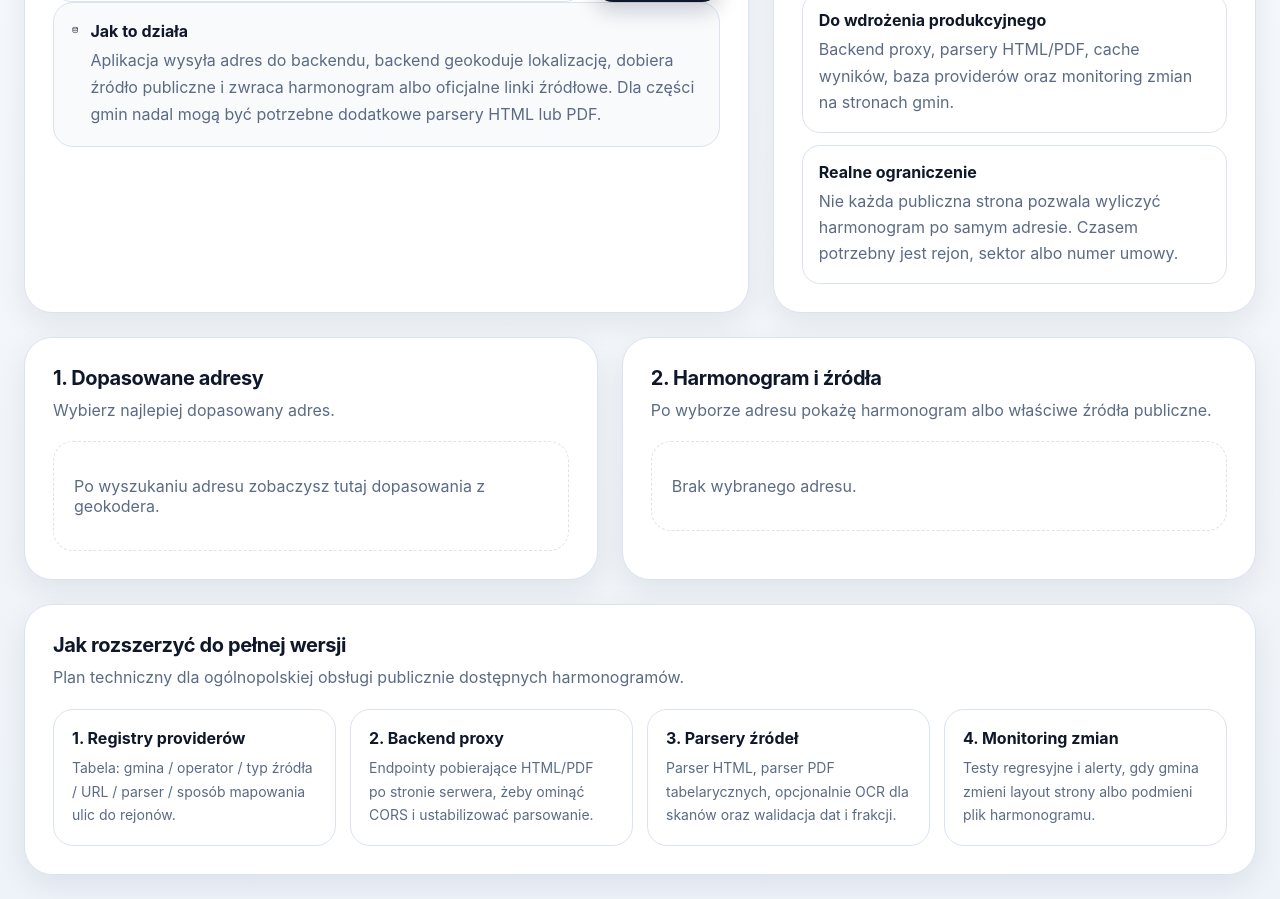
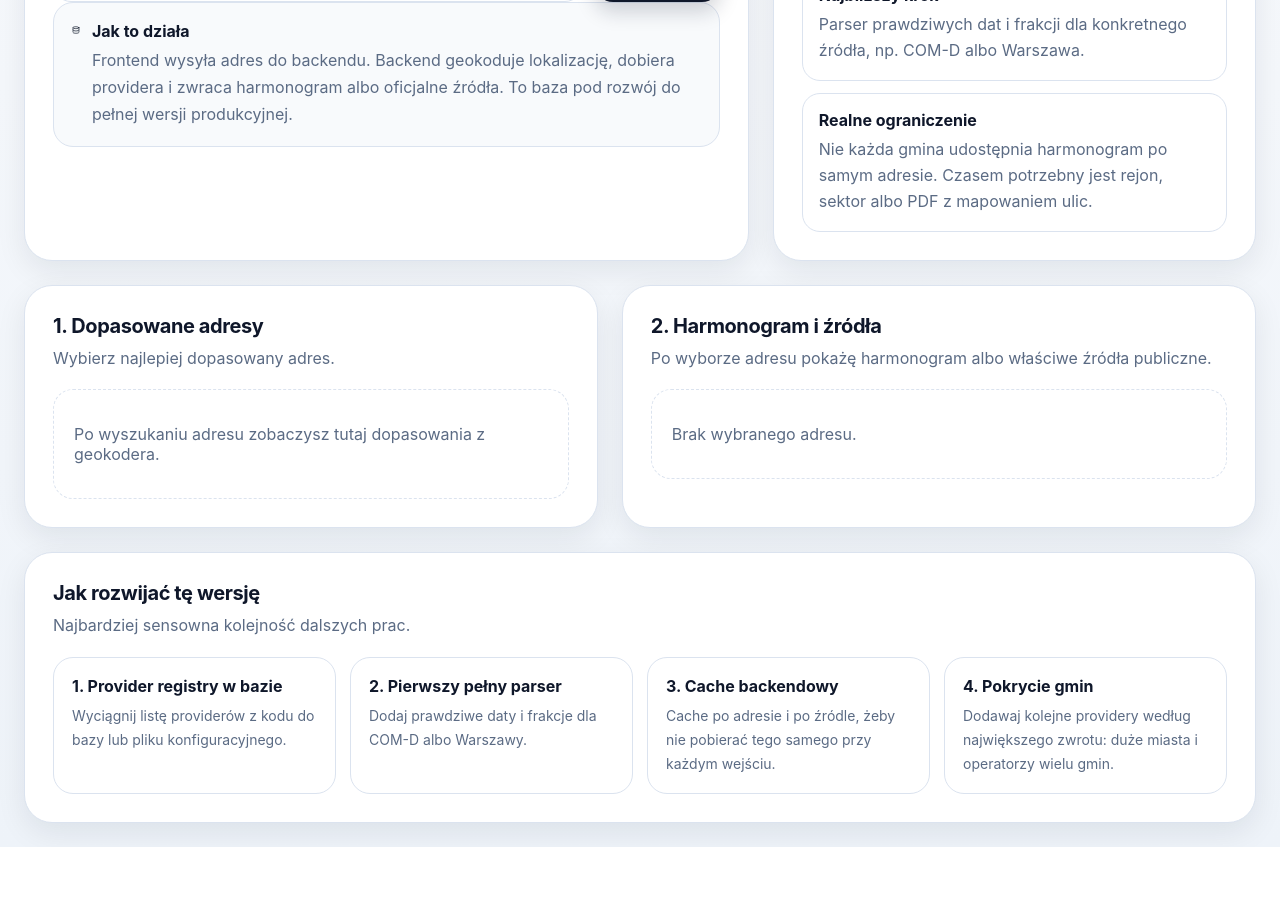
Before and after one commit to Michal-w-pl/smiecioapka, a Next.js app: page / in a window 1280 px wide. Shown: the part 300-1199 px from the top of the page. After the commit the page ends 1147 px from the top, so only its background shows below. Built offline with nearby package versions, Linux system fonts and the light colour scheme.

Commit message:
Update page.tsx

```diff
--- a/app/page.tsx
+++ b/app/page.tsx
@@ -14,6 +14,46 @@ import {
   FileText,
   Building2,
 } from "lucide-react";
+
+type LocationResult = {
+  label: string;
+  lat: string;
+  lon: string;
+  city: string;
+  suburb: string;
+  road: string;
+  houseNumber: string;
+  postcode: string;
+  county: string;
+  state: string;
+  municipality: string;
+  keyCity: string;
+  keySuburb: string;
+  keyMunicipality: string;
+};
+
+type ScheduleItem = {
+  date: string;
+  fraction: string;
+  note?: string;
+};
+
+type SourceLink = {
+  label: string;
+  url: string;
+  type: string;
+};
+
+type ProviderResult =
+  | null
+  | { status: "loading" }
+  | {
+      status: "ok" | "partial" | "source_only" | "error";
+      provider?: { id: string; name: string };
+      message?: string;
+      schedule?: ScheduleItem[];
+      sourceLinks?: SourceLink[];
+    };
 
 const FRACTION_LABELS: Record<string, string> = {
   mixed: "Zmieszane",
@@ -87,45 +127,6 @@ const ADDRESS_FALLBACKS = [
   },
 ];
 
-type LocationResult = {
-  label: string;
-  lat: string;
-  lon: string;
-  city: string;
-  suburb: string;
-  road: string;
-  houseNumber: string;
-  postcode: string;
-  county: string;
-  state: string;
-  municipality: string;
-  keyCity: string;
-  keySuburb: string;
-  keyMunicipality: string;
-};
-
-type ScheduleItem = {
-  date: string;
-  fraction: string;
-  note?: string;
-};
-
-type SourceLink = {
-  label: string;
-  url: string;
-  type: string;
-};
-
-type ProviderResult =
-  | null
-  | { status: "loading" }
-  | {
-      status: "ok" | "partial" | "error";
-      message?: string;
-      schedule?: ScheduleItem[];
-      sourceLinks?: SourceLink[];
-    };
-
 function slugify(value: string) {
   return (value || "")
     .toLowerCase()
@@ -179,7 +180,7 @@ async function geocodeAddress(query: string): Promise<LocationResult[]> {
       return data.results;
     }
   } catch {
-    // fallback niżej
+    // fallback lokalny
   }
 
   const normalizedInput = slugify(cleaned);
@@ -188,25 +189,7 @@ async function geocodeAddress(query: string): Promise<LocationResult[]> {
     item.needles.some((needle) => normalizedInput.includes(slugify(needle)))
   ).map((item) => item.result);
 
-  if (localMatches.length) return localMatches;
-
-  const tail = cleaned
-    .split(",")
-    .map((v) => v.trim())
-    .filter(Boolean)
-    .slice(-1)[0];
-
-  if (tail) {
-    const cityMatches = ADDRESS_FALLBACKS.filter((item) =>
-      [item.result.city, item.result.municipality, item.result.suburb]
-        .filter(Boolean)
-        .some((v) => slugify(v) === slugify(tail))
-    ).map((item) => item.result);
-
-    if (cityMatches.length) return cityMatches;
-  }
-
-  return [];
+  return localMatches;
 }
 
 async function fetchSchedule(location: LocationResult) {
@@ -261,9 +244,17 @@ function ResultBadge({ status }: { status: string }) {
     );
   }
 
+  if (status === "source_only") {
+    return (
+      <Pill variant="soft">
+        <ExternalLink size={14} /> Źródła publiczne
+      </Pill>
+    );
+  }
+
   return (
     <Pill variant="soft">
-      <AlertCircle size={14} /> Wymaga integracji źródła
+      <AlertCircle size={14} /> Częściowa obsługa
     </Pill>
   );
 }
@@ -318,33 +309,16 @@ export default function WasteSchedulePolandApp() {
 
     try {
       const results = await geocodeAddress(query);
+      setMatches(results);
 
-      const normalizedInput = slugify(query || "");
-      const directFallbacks = ADDRESS_FALLBACKS.filter((item) =>
-        item.needles.some((needle) => normalizedInput.includes(slugify(needle)))
-      ).map((item) => item.result);
-
-      const finalResults = results.length ? results : directFallbacks;
-      setMatches(finalResults);
-
-      if (!finalResults.length) {
+      if (!results.length) {
         setError(
           "Nie udało się potwierdzić adresu w geokoderze. Spróbuj dodać miasto lub wpisz adres w formacie: ulica numer, kod pocztowy, miejscowość."
         );
       }
     } catch (e: any) {
-      const normalizedInput = slugify(query || "");
-      const directFallbacks = ADDRESS_FALLBACKS.filter((item) =>
-        item.needles.some((needle) => normalizedInput.includes(slugify(needle)))
-      ).map((item) => item.result);
-
-      if (directFallbacks.length) {
-        setMatches(directFallbacks);
-        setError("");
-      } else {
-        setError(e?.message || "Wystąpił błąd.");
-        setMatches([]);
-      }
+      setError(e?.message || "Wystąpił błąd.");
+      setMatches([]);
     } finally {
       setLoading(false);
     }
@@ -366,6 +340,8 @@ export default function WasteSchedulePolandApp() {
       });
     }
   }
+
+  const links = providerResult && "sourceLinks" in providerResult ? providerResult.sourceLinks ?? [] : [];
 
   return (
     <div className="page">
@@ -411,9 +387,8 @@ export default function WasteSchedulePolandApp() {
                   <div>
                     <div className="info-title">Jak to działa</div>
                     <div className="info-text">
-                      Aplikacja wysyła adres do backendu, backend geokoduje lokalizację, dobiera źródło publiczne i
-                      zwraca harmonogram albo oficjalne linki źródłowe. Dla części gmin nadal mogą być potrzebne
-                      dodatkowe parsery HTML lub PDF.
+                      Frontend wysyła adres do backendu. Backend geokoduje lokalizację, dobiera providera i zwraca
+                      harmonogram albo oficjalne źródła. To baza pod rozwój do pełnej wersji produkcyjnej.
                     </div>
                   </div>
                 </div>
@@ -436,30 +411,29 @@ export default function WasteSchedulePolandApp() {
           <aside className="card">
             <div className="card-inner">
               <h2 className="section-title">Stan projektu</h2>
-              <p className="section-desc">Co już jest gotowe, a co trzeba dołożyć w wersji produkcyjnej.</p>
+              <p className="section-desc">Co już jest gotowe, a co dokładamy dalej.</p>
 
               <div className="info-list">
                 <div className="mini-card">
                   <div className="mini-title">Gotowe teraz</div>
                   <p className="mini-text">
-                    Wyszukiwanie adresu przez backend, normalizacja danych, pobranie harmonogramu lub oficjalnych
-                    źródeł i prezentacja wyniku.
+                    Geokodowanie adresu, backend API, registry providerów, oficjalne źródła oraz pierwszy provider z
+                    pobraniem strony.
                   </p>
                 </div>
 
                 <div className="mini-card">
-                  <div className="mini-title">Do wdrożenia produkcyjnego</div>
+                  <div className="mini-title">Najbliższy krok</div>
                   <p className="mini-text">
-                    Backend proxy, parsery HTML/PDF, cache wyników, baza providerów oraz monitoring zmian na stronach
-                    gmin.
+                    Parser prawdziwych dat i frakcji dla konkretnego źródła, np. COM-D albo Warszawa.
                   </p>
                 </div>
 
                 <div className="mini-card">
                   <div className="mini-title">Realne ograniczenie</div>
                   <p className="mini-text">
-                    Nie każda publiczna strona pozwala wyliczyć harmonogram po samym adresie. Czasem potrzebny jest
-                    rejon, sektor albo numer umowy.
+                    Nie każda gmina udostępnia harmonogram po samym adresie. Czasem potrzebny jest rejon, sektor albo
+                    PDF z mapowaniem ulic.
                   </p>
                 </div>
               </div>
@@ -532,9 +506,12 @@ export default function WasteSchedulePolandApp() {
                       <div className="stack" style={{ gap: 16 }}>
                         <div className="badges">
                           <ResultBadge status={providerResult.status} />
+                          {"provider" in providerResult && providerResult.provider?.name ? (
+                            <Pill variant="outline">{providerResult.provider.name}</Pill>
+                          ) : null}
                         </div>
 
-                        {providerResult.message ? (
+                        {"message" in providerResult && providerResult.message ? (
                           <div className="note-box">
                             <div className="note-box-head">
                               <AlertCircle size={18} />
@@ -546,18 +523,18 @@ export default function WasteSchedulePolandApp() {
                           </div>
                         ) : null}
 
-                        {providerResult.schedule?.length ? (
+                        {"schedule" in providerResult && providerResult.schedule?.length ? (
                           <ScheduleList items={providerResult.schedule} />
                         ) : (
                           <div className="empty">
-                            Backend nie zwrócił jeszcze bezpośredniego harmonogramu dla tego adresu.
+                            Ten adres nie ma jeszcze bezpośrednio sparsowanego harmonogramu. Sprawdź zakładkę „Źródła”.
                           </div>
                         )}
                       </div>
                     ) : (
                       <div className="source-list">
-                        {(providerResult.sourceLinks || []).length ? (
-                          (providerResult.sourceLinks || []).map((link, idx) => (
+                        {links.length ? (
+                          links.map((link, idx) => (
                             <a
                               key={`${link.url}-${idx}`}
                               href={link.url}
@@ -597,26 +574,26 @@ export default function WasteSchedulePolandApp() {
 
         <section className="card">
           <div className="card-inner">
-            <h2 className="section-title">Jak rozszerzyć do pełnej wersji</h2>
-            <p className="section-desc">Plan techniczny dla ogólnopolskiej obsługi publicznie dostępnych harmonogramów.</p>
+            <h2 className="section-title">Jak rozwijać tę wersję</h2>
+            <p className="section-desc">Najbardziej sensowna kolejność dalszych prac.</p>
 
             <div className="plan-grid" style={{ marginTop: 18 }}>
               {[
                 {
-                  title: "1. Registry providerów",
-                  text: "Tabela: gmina / operator / typ źródła / URL / parser / sposób mapowania ulic do rejonów.",
+                  title: "1. Provider registry w bazie",
+                  text: "Wyciągnij listę providerów z kodu do bazy lub pliku konfiguracyjnego.",
                 },
                 {
-                  title: "2. Backend proxy",
-                  text: "Endpointy pobierające HTML/PDF po stronie serwera, żeby ominąć CORS i ustabilizować parsowanie.",
+                  title: "2. Pierwszy pełny parser",
+                  text: "Dodaj prawdziwe daty i frakcje dla COM-D albo Warszawy.",
                 },
                 {
-                  title: "3. Parsery źródeł",
-                  text: "Parser HTML, parser PDF tabelarycznych, opcjonalnie OCR dla skanów oraz walidacja dat i frakcji.",
+                  title: "3. Cache backendowy",
+                  text: "Cache po adresie i po źródle, żeby nie pobierać tego samego przy każdym wejściu.",
                 },
                 {
-                  title: "4. Monitoring zmian",
-                  text: "Testy regresyjne i alerty, gdy gmina zmieni layout strony albo podmieni plik harmonogramu.",
+                  title: "4. Pokrycie gmin",
+                  text: "Dodawaj kolejne providery według największego zwrotu: duże miasta i operatorzy wielu gmin.",
                 },
               ].map((item) => (
                 <div key={item.title} className="plan-card">
```
